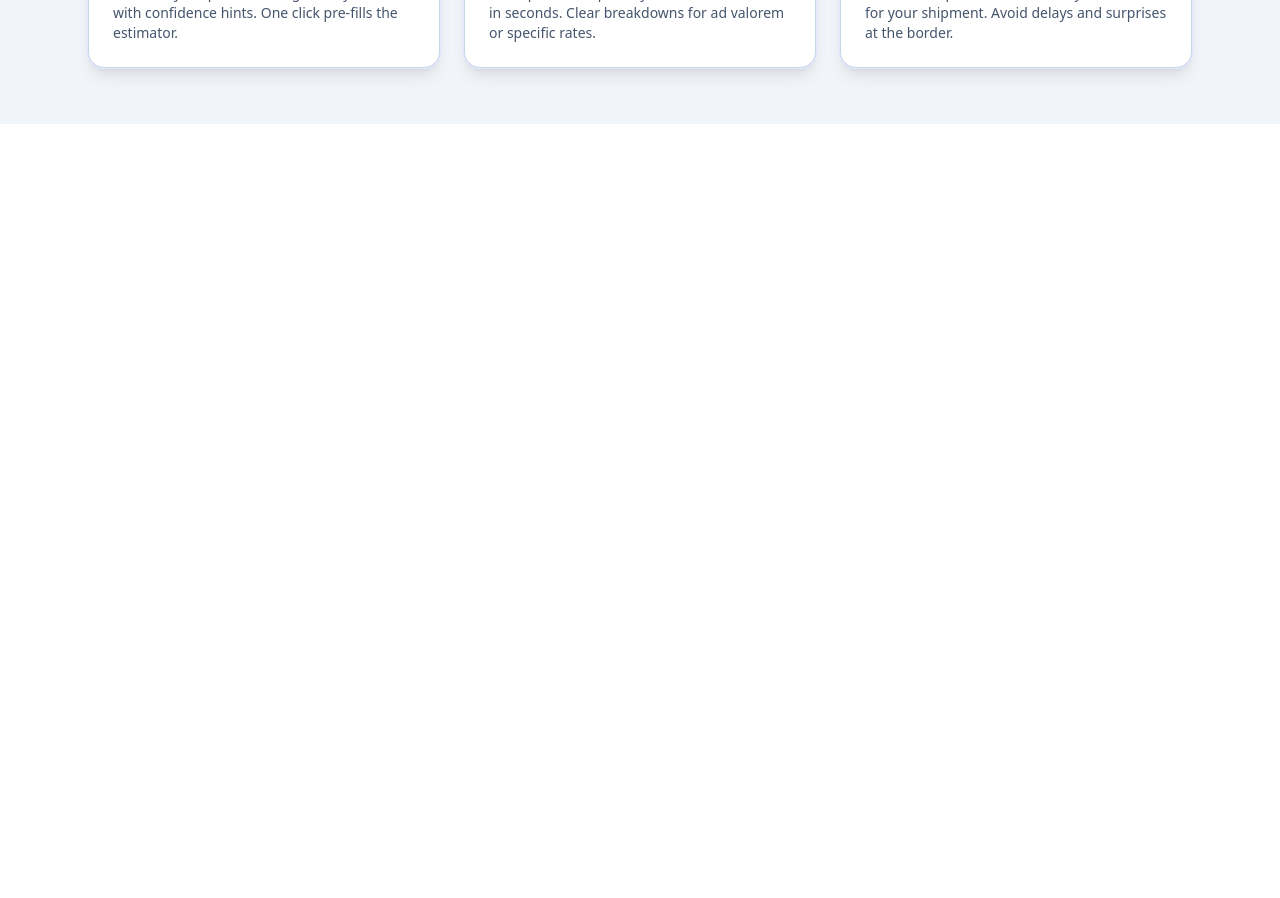
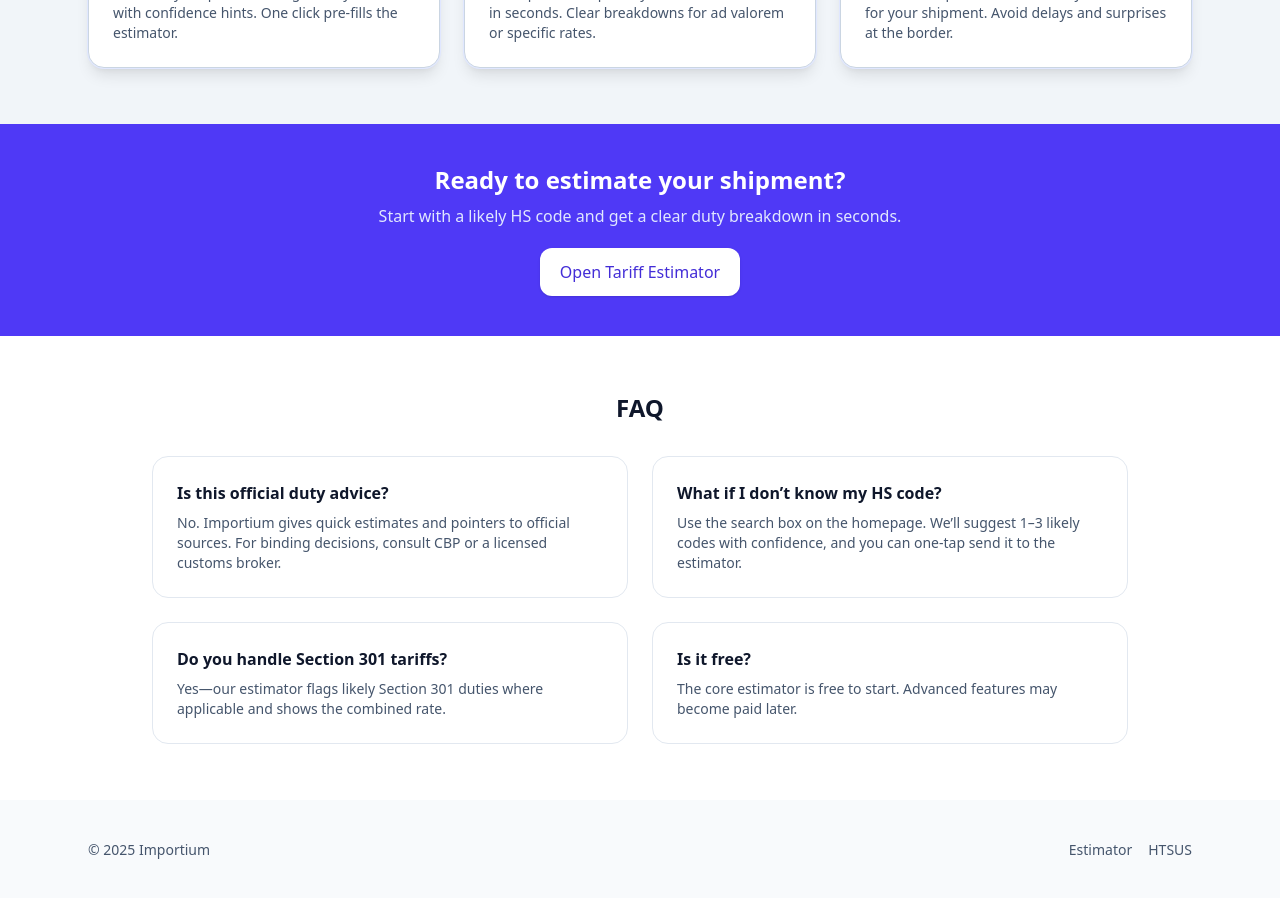
Before and after one commit to jamielaird511/my-app, a Next.js app: page / in a window 1280 px wide. Shown: the part 860-1758 px from the top of the page. Before the commit the page ends 984 px from the top, so only its background shows below. Built offline with nearby package versions, Linux system fonts and the light colour scheme; no server answers.

Commit message:
Restore full landing page with CTA, FAQ, and footer

```diff
--- a/src/app/page.tsx
+++ b/src/app/page.tsx
@@ -95,7 +95,6 @@ export default function HomePage() {
       const selected = selectTopSuggestions(allHits);
       setSuggestions(selected ?? []);
 
-      // Track search with what we showed
       await logEvent({
         event_type: 'search_performed',
         search_term: rawTerm,
@@ -331,6 +330,82 @@ export default function HomePage() {
           </div>
         </div>
       </section>
+
+      {/* CTA BAND */}
+      <section className="bg-indigo-600">
+        <div className="mx-auto max-w-6xl px-6 py-10 text-center">
+          <h3 className="text-2xl font-semibold text-white">Ready to estimate your shipment?</h3>
+          <p className="mt-2 text-indigo-100">
+            Start with a likely HS code and get a clear duty breakdown in seconds.
+          </p>
+          <div className="mt-5">
+            <Link
+              href="/estimate"
+              className="inline-block rounded-xl bg-white px-5 py-3 text-indigo-700 font-medium shadow-sm hover:bg-indigo-50"
+            >
+              Open Tariff Estimator
+            </Link>
+          </div>
+        </div>
+      </section>
+
+      {/* FAQ */}
+      <section className="bg-white">
+        <div className="mx-auto max-w-5xl px-6 py-14">
+          <h2 className="text-center text-2xl font-semibold text-slate-900">FAQ</h2>
+          <div className="mt-8 grid gap-6 sm:grid-cols-2">
+            <div className="rounded-2xl border border-slate-200 bg-white p-6">
+              <h4 className="font-semibold text-slate-900">Is this official duty advice?</h4>
+              <p className="mt-2 text-sm text-slate-600">
+                No. Importium gives quick estimates and pointers to official sources. For binding
+                decisions, consult CBP or a licensed customs broker.
+              </p>
+            </div>
+            <div className="rounded-2xl border border-slate-200 bg-white p-6">
+              <h4 className="font-semibold text-slate-900">What if I don’t know my HS code?</h4>
+              <p className="mt-2 text-sm text-slate-600">
+                Use the search box on the homepage. We’ll suggest 1–3 likely codes with confidence,
+                and you can one-tap send it to the estimator.
+              </p>
+            </div>
+            <div className="rounded-2xl border border-slate-200 bg-white p-6">
+              <h4 className="font-semibold text-slate-900">Do you handle Section 301 tariffs?</h4>
+              <p className="mt-2 text-sm text-slate-600">
+                Yes—our estimator flags likely Section 301 duties where applicable and shows the
+                combined rate.
+              </p>
+            </div>
+            <div className="rounded-2xl border border-slate-200 bg-white p-6">
+              <h4 className="font-semibold text-slate-900">Is it free?</h4>
+              <p className="mt-2 text-sm text-slate-600">
+                The core estimator is free to start. Advanced features may become paid later.
+              </p>
+            </div>
+          </div>
+        </div>
+      </section>
+
+      {/* FOOTER */}
+      <footer className="bg-slate-50">
+        <div className="mx-auto max-w-6xl px-6 py-10">
+          <div className="flex flex-col items-center justify-between gap-4 sm:flex-row">
+            <p className="text-sm text-slate-600">© {new Date().getFullYear()} Importium</p>
+            <nav className="flex items-center gap-4 text-sm text-slate-600">
+              <Link href="/estimate" className="hover:text-slate-900">
+                Estimator
+              </Link>
+              <a
+                href="https://www.usitc.gov/tata/hts/index.htm"
+                target="_blank"
+                rel="noreferrer"
+                className="hover:text-slate-900"
+              >
+                HTSUS
+              </a>
+            </nav>
+          </div>
+        </div>
+      </footer>
     </main>
   );
 }
```
